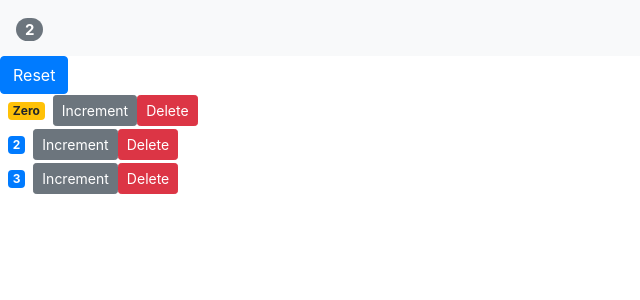
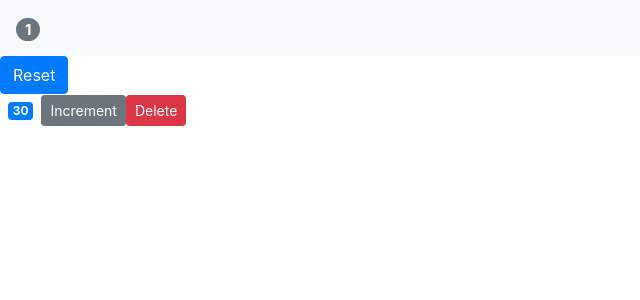
Before and after one commit to asithw/react-counter-app, a React (Create React App) app in the folder counter-app/: page / in a window 1280 px wide. Shown: the top 300 px of the page, without its empty margins (0-640 px from the left). Built offline with nearby package versions, Linux system fonts and the light colour scheme.

Commit message:
Lifecycle Hooks  Mounting Phase   Updating Phase

```diff
--- a/counter-app/src/App.js
+++ b/counter-app/src/App.js
@@ -8,6 +8,24 @@ class App extends Component {
   state = {
     counters: [{ id: 0, value: 0 }, { id: 1, value: 2 }, { id: 2, value: 3 }]
   };
+
+  constructor(props) {
+    super(props);
+    console.log("App - constructor");
+     this.state.counters = [{ id: 30, value: 30 }  ];
+    //in the constructor we set this.state directly
+    //BUT setState() method can only be called when a component is rendered and placed in the Dom (not here)
+
+    //console.log(this.props);
+    //this.props is undefined unless it is pass as parameter
+  }
+
+//called after  component is rendered into the Dom
+  componentDidMount(){
+    //getAjaxCall()
+    // this.setState({ counters });
+    console.log("App - componentDidMount");
+  }
 
   handleIncrement = counter => {
     //https://stackoverflow.com/questions/23436437/why-can-i-change-value-of-a-constant-in-javascript
@@ -44,12 +62,15 @@ class App extends Component {
   };
 
   render() {
+    console.log("App - render");
     return (
       <React.Fragment>
-        <NavBar totalCounters = {this.state.counters.filter(x => x.value !==0).length}/>
+        <NavBar
+          totalCounters={this.state.counters.filter(x => x.value !== 0).length}
+        />
         <main className="containers">
           <Counters
-            counters = {this.state.counters}
+            counters={this.state.counters}
             onIncrement={this.handleIncrement}
             onReset={this.handleReset}
             onDelete={this.handleDelete}
@@ -61,3 +82,10 @@ class App extends Component {
 }
 
 export default App;
+
+
+// App - constructor
+// App - render
+// Counters - render
+// Counter - render
+// App - componentDidMount
--- a/counter-app/src/components/counter.jsx
+++ b/counter-app/src/components/counter.jsx
@@ -11,6 +11,17 @@ class Counter extends Component {
   //     this.setState({ value: this.state.value + 1 });
   //   };
 
+  componentDidUpdate(preProps, preState) {
+    console.log("counter - componentDidUpdate");
+    console.log("preProps - ", preProps);
+    console.log("preState - ", preState);
+
+    if (this.props.counter.value !== preProps.counter.value){
+      //call ajax call() and get new data from server
+      //
+    }
+  }
+
   getBadgeClasses() {
     let classes = "badge m-2 badge-";
     classes += this.props.counter.value === 0 ? "warning" : "primary";
@@ -23,11 +34,10 @@ class Counter extends Component {
   }
 
   render() {
-    console.log(this.props);
+    console.log("Counter - render");
 
     return (
       <div>
-
         <span className={this.getBadgeClasses()}>{this.formatCount()}</span>
         <button
           onClick={() => this.props.onIncrement(this.props.counter)}
@@ -36,7 +46,10 @@ class Counter extends Component {
           Increment
         </button>
 
-        <button onClick={() => this.props.onDelete(this.props.counter)} className="btn btn-danger btn-sm">
+        <button
+          onClick={() => this.props.onDelete(this.props.counter)}
+          className="btn btn-danger btn-sm"
+        >
           Delete
         </button>
       </div>
--- a/counter-app/src/components/counters.jsx
+++ b/counter-app/src/components/counters.jsx
@@ -2,56 +2,21 @@ import React, { Component } from "react";
 import Counter from "./counter";
 
 class Counters extends Component {
-
-
-  // handleIncrement = counter => {
-  //   //https://stackoverflow.com/questions/23436437/why-can-i-change-value-of-a-constant-in-javascript
-
-  //   const counters = [...this.state.counters]; //cloning
-  //   const index = counters.indexOf(counter);
-  //   // counters[0].value++; //THIS WILL CHNAGE STATE property also....
-
-  //   counters[index] = { ...counter }; // only clone the object
-  //   counters[index].value++;
-
-  //   console.log(
-  //     "after increment.. state value = ",
-  //     this.state.counters[0].value
-  //   );
-  //   console.log("after increment.. const value = ", counters[0].value);
-  //   this.setState({ counters });
-  // };
-
-  // handleDelete = counter => {
-  //   console.log(counter.id);
-  //   const counters = this.state.counters.filter(x => x.id !== counter.id);
-  //   this.setState({ counters });
-  // };
-
-  // handleReset = () => {
-  //   console.log("reset");
-  //   const counters = this.state.counters.map(y => {
-  //     y.value = 0;
-  //     return y;
-  //   });
-
-  //   this.setState({ counters });
-  // };
-
   render() {
+    const { onDelete, onIncrement, counters, onReset } = this.props;
+    console.log("Counters - render");
     return (
       <div>
-        <button className="btn btn-primary" onClick={() => this.props.onReset()}>
+        <button className="btn btn-primary" onClick={onReset}>
           Reset
         </button>
-        {this.props.counters.map(x => (
+        {counters.map(x => (
           <Counter
             key={x.id}
             counter={x}
             selected="true"
-            onDelete={this.props.onDelete}
-            onIncrement={this.props.onIncrement}
-
+            onDelete={onDelete}
+            onIncrement={onIncrement}
           />
         ))}
       </div>
--- a/counter-app/src/components/navBar.jsx
+++ b/counter-app/src/components/navBar.jsx
@@ -2,12 +2,12 @@ import React, { Component } from "react";
 
 //stateless functional components
 
-const NavBar = (props) => {
+const NavBar = ({totalCounters}) => {
   return (
     <nav className="navbar navbar-light bg-light">
       <a className="navbar-brand" href="#">
         <span className="badge badge-pill badge-secondary">
-          {props.totalCounters}
+          { totalCounters}
         </span>
       </a>
     </nav>
```
Lines whose indentation alone changed are shown as unchanged.
